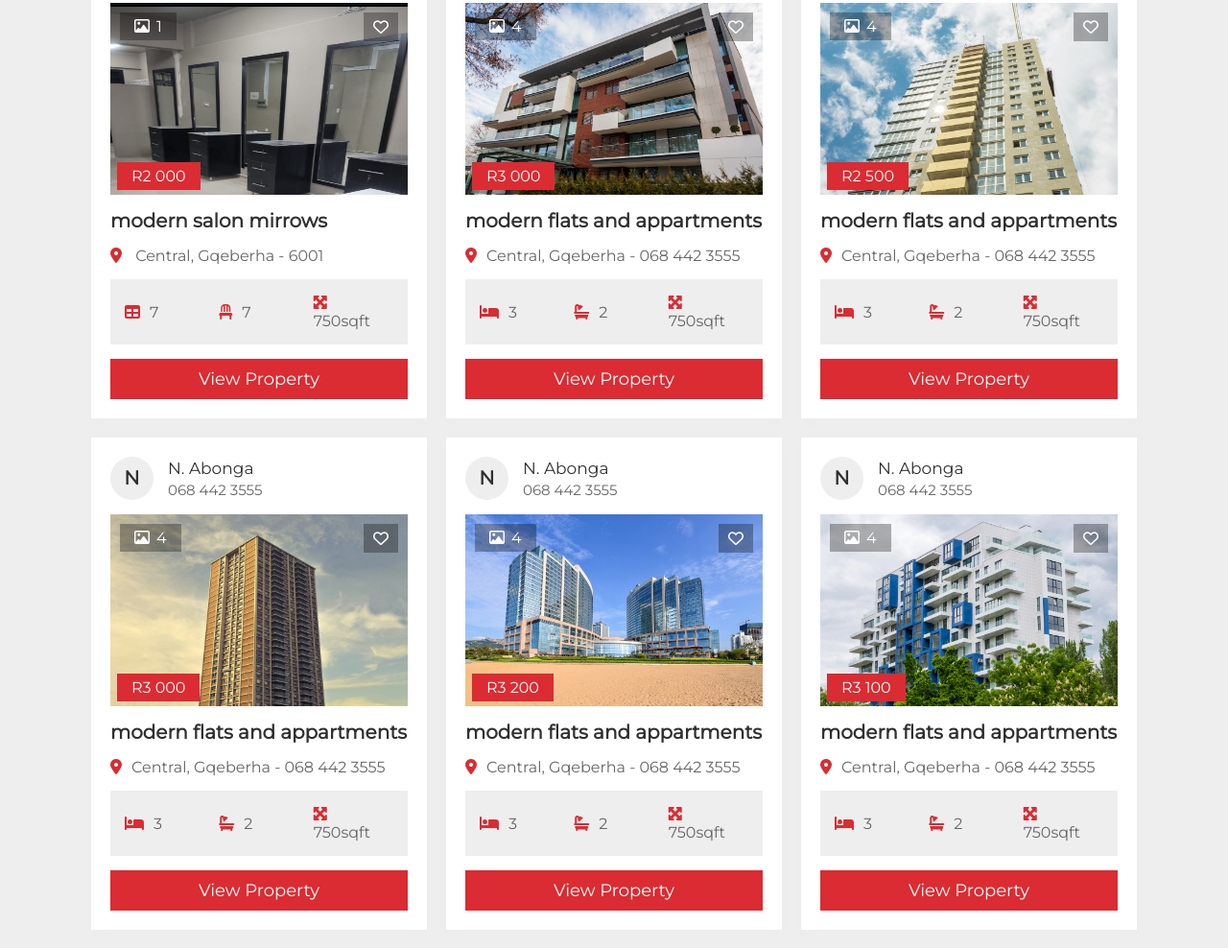
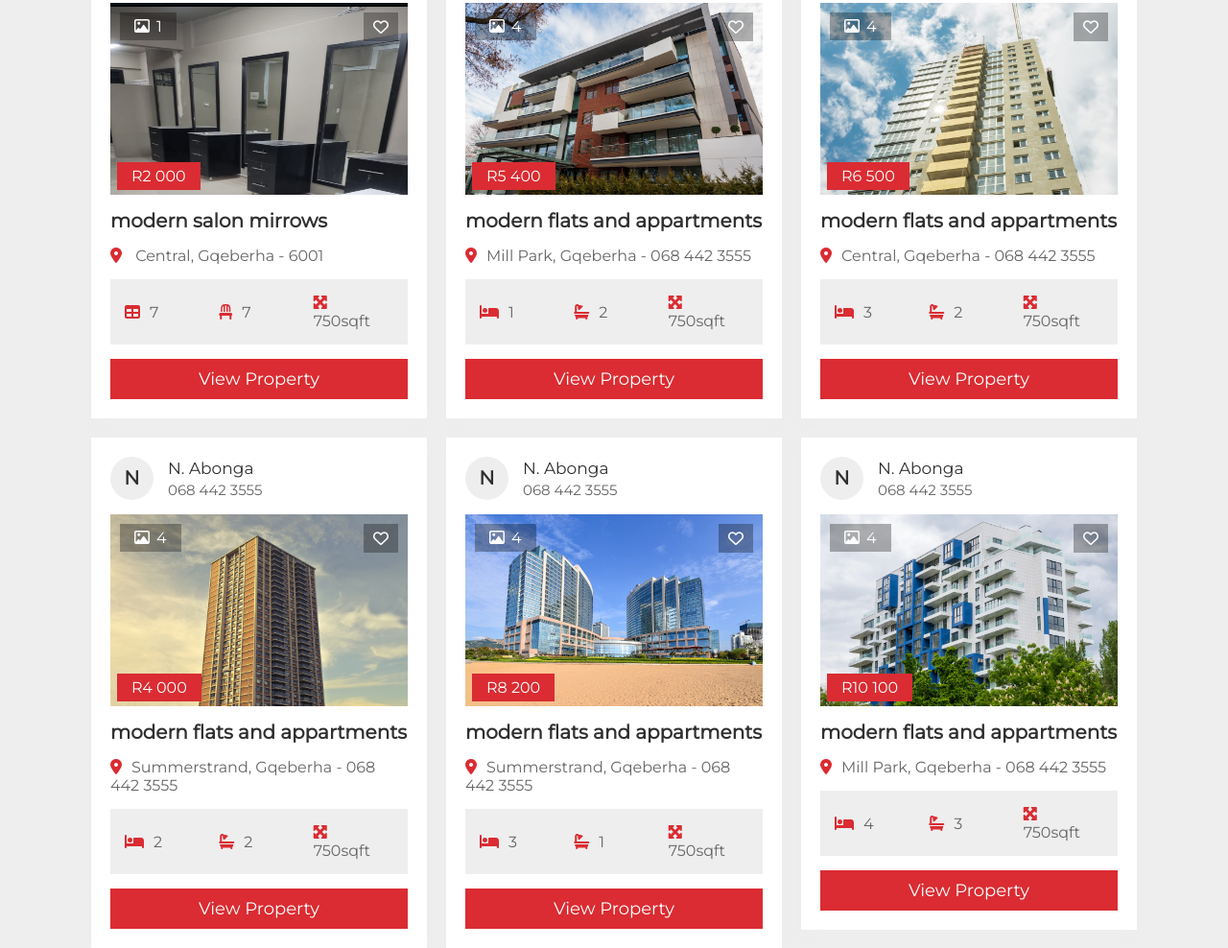
Before and after one commit to abongantamnani/gqeberhanet, a plain HTML site: page index.html in a window 1280 px wide. Shown: the part 287-1275 px from the top of the page at 96% size. Drawn offline with Linux system fonts and the light colour scheme.

Commit message:
Update index.html

```diff
--- a/index.html
+++ b/index.html
@@ -110,20 +110,20 @@
          </div>
          <div class="thumb">
             <p class="total-images"><i class="far fa-image"></i><span>4</span></p>
-            <p class="type"><span>R3 000</span></p>
+            <p class="type"><span>R5 400</span></p>
             <form action="" method="post" class="save">
                <button type="submit" name="save" class="far fa-heart"></button>
             </form>
             <img src="house-img-2.webp" alt="">
          </div>
          <h3 class="name">modern flats and appartments</h3>
-         <p class="location"><i class="fas fa-map-marker-alt"></i><span>Central, Gqeberha - 068 442 3555</span></p>
+         <p class="location"><i class="fas fa-map-marker-alt"></i><span>Mill Park, Gqeberha - 068 442 3555</span></p>
          <div class="flex">
-            <p><i class="fas fa-bed"></i><span>3</span></p>
+            <p><i class="fas fa-bed"></i><span>1</span></p>
             <p><i class="fas fa-bath"></i><span>2</span></p>
             <p><i class="fas fa-maximize"></i><span>750sqft</span></p>
          </div>
-         <a href="view_property.html" class="btn">view property</a>
+         <a href="occupied.html" class="btn">view property</a>
       </div>
 
       <div class="box">
@@ -136,7 +136,7 @@
          </div>
          <div class="thumb">
             <p class="total-images"><i class="far fa-image"></i><span>4</span></p>
-            <p class="type"><span>R2 500</span></p>
+            <p class="type"><span>R6 500</span></p>
             <form action="" method="post" class="save">
                <button type="submit" name="save" class="far fa-heart"></button>
             </form>
@@ -149,7 +149,7 @@
             <p><i class="fas fa-bath"></i><span>2</span></p>
             <p><i class="fas fa-maximize"></i><span>750sqft</span></p>
          </div>
-         <a href="view_property.html" class="btn">view property</a>
+         <a href="occupied.html" class="btn">view property</a>
       </div>
 
       <div class="box">
@@ -162,20 +162,20 @@
          </div>
          <div class="thumb">
             <p class="total-images"><i class="far fa-image"></i><span>4</span></p>
-            <p class="type"><span>R3 000</span></p>
+            <p class="type"><span>R4 000</span></p>
             <form action="" method="post" class="save">
                <button type="submit" name="save" class="far fa-heart"></button>
             </form>
             <img src="house-img-4.webp" alt="">
          </div>
          <h3 class="name">modern flats and appartments</h3>
-         <p class="location"><i class="fas fa-map-marker-alt"></i><span>Central, Gqeberha - 068 442 3555</span></p>
+         <p class="location"><i class="fas fa-map-marker-alt"></i><span>Summerstrand, Gqeberha - 068 442 3555</span></p>
          <div class="flex">
-            <p><i class="fas fa-bed"></i><span>3</span></p>
+            <p><i class="fas fa-bed"></i><span>2</span></p>
             <p><i class="fas fa-bath"></i><span>2</span></p>
             <p><i class="fas fa-maximize"></i><span>750sqft</span></p>
          </div>
-         <a href="view_property.html" class="btn">view property</a>
+         <a href="occupied.html" class="btn">view property</a>
       </div>
 
       <div class="box">
@@ -188,20 +188,20 @@
          </div>
          <div class="thumb">
             <p class="total-images"><i class="far fa-image"></i><span>4</span></p>
-            <p class="type"><span>R3 200</span></p>
+            <p class="type"><span>R8 200</span></p>
             <form action="" method="post" class="save">
                <button type="submit" name="save" class="far fa-heart"></button>
             </form>
             <img src="house-img-5.webp" alt="">
          </div>
          <h3 class="name">modern flats and appartments</h3>
-         <p class="location"><i class="fas fa-map-marker-alt"></i><span>Central, Gqeberha - 068 442 3555</span></p>
+         <p class="location"><i class="fas fa-map-marker-alt"></i><span>Summerstrand, Gqeberha - 068 442 3555</span></p>
          <div class="flex">
             <p><i class="fas fa-bed"></i><span>3</span></p>
-            <p><i class="fas fa-bath"></i><span>2</span></p>
+            <p><i class="fas fa-bath"></i><span>1</span></p>
             <p><i class="fas fa-maximize"></i><span>750sqft</span></p>
          </div>
-         <a href="view_property.html" class="btn">view property</a>
+         <a href="occupied.html" class="btn">view property</a>
       </div>
 
       <div class="box">
@@ -214,20 +214,20 @@
          </div>
          <div class="thumb">
             <p class="total-images"><i class="far fa-image"></i><span>4</span></p>
-            <p class="type"><span>R3 100</span></p>
+            <p class="type"><span>R10 100</span></p>
             <form action="" method="post" class="save">
                <button type="submit" name="save" class="far fa-heart"></button>
             </form>
             <img src="house-img-6.webp" alt="">
          </div>
          <h3 class="name">modern flats and appartments</h3>
-         <p class="location"><i class="fas fa-map-marker-alt"></i><span>Central, Gqeberha - 068 442 3555</span></p>
+         <p class="location"><i class="fas fa-map-marker-alt"></i><span>Mill Park, Gqeberha - 068 442 3555</span></p>
          <div class="flex">
-            <p><i class="fas fa-bed"></i><span>3</span></p>
-            <p><i class="fas fa-bath"></i><span>2</span></p>
+            <p><i class="fas fa-bed"></i><span>4</span></p>
+            <p><i class="fas fa-bath"></i><span>3</span></p>
             <p><i class="fas fa-maximize"></i><span>750sqft</span></p>
          </div>
-         <a href="view_property.html" class="btn">view property</a>
+         <a href="occupied.html" class="btn">view property</a>
       </div>
 
    </div>
```
